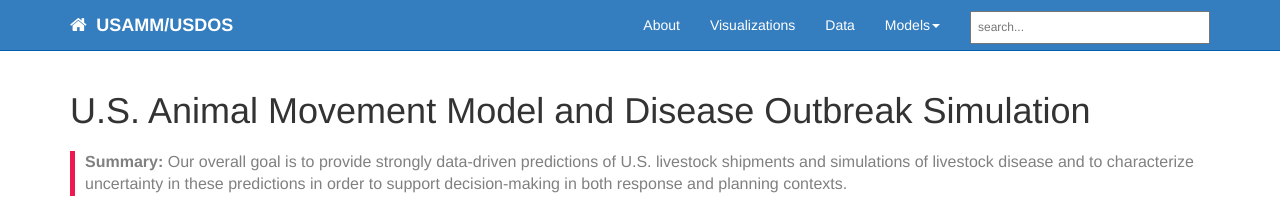
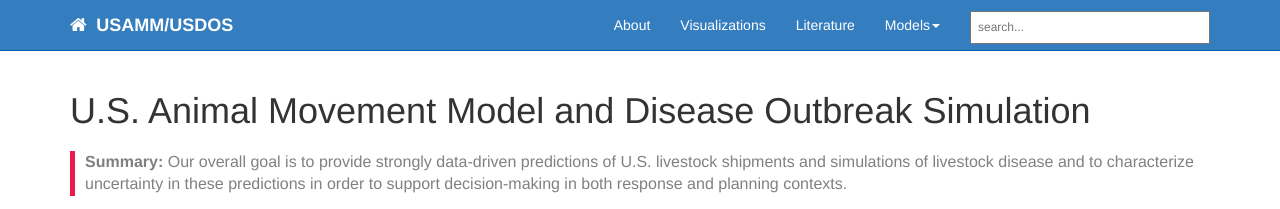
Before and after one commit to webblabb/usammusdos, a Jekyll site: the page built from index.md, in a window 1280 px wide. Shown: the top 209 px of the page. Built offline with Jekyll 4.4.1, drawn with Linux system fonts in a browser that asks for light colours; nearby versions of some CDN libraries; comment, search, counter and statistics services are not loaded.

Commit message:
Update topnav.yml replacing data with literature

```diff
--- a/_data/topnav.yml
+++ b/_data/topnav.yml
@@ -7,8 +7,8 @@ topnav:
       url: /about
     - title: Visualizations
       url: /shiny
-    - title: Data
-      url: /data
+    - title: Literature
+      url: /literature
 
 #Topnav dropdowns
 topnav_dropdowns:
```
